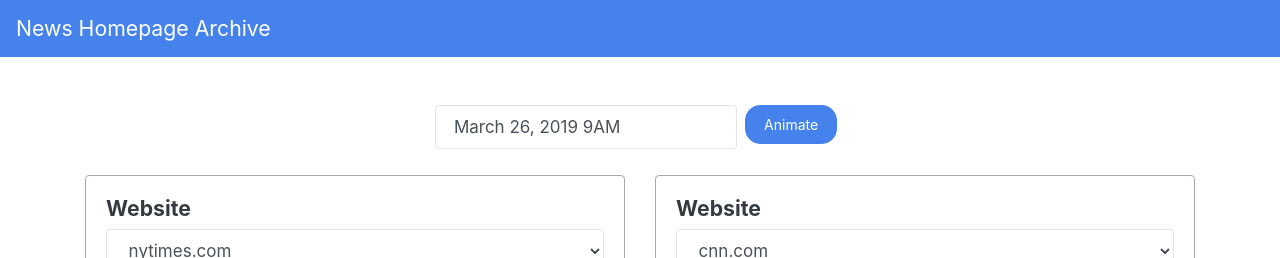
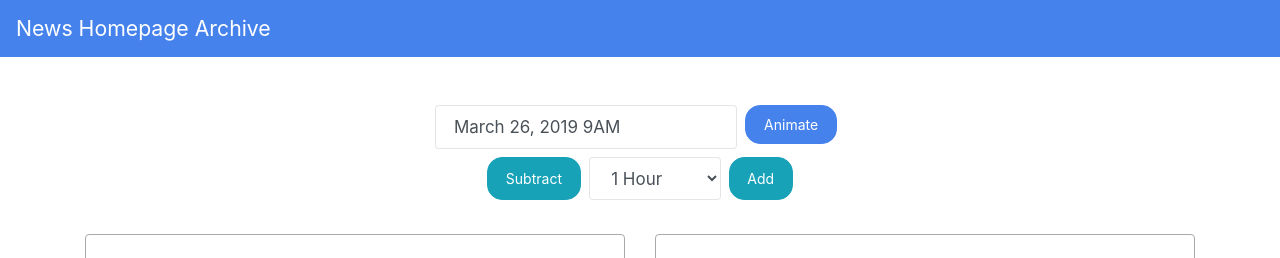
Before and after one commit to nrjones8/news-archive-explorer, a React (Create React App) app: page / in a window 1280 px wide. Shown: the top 258 px of the page. Built offline with nearby package versions, Linux system fonts and the light colour scheme.

Commit message:
Add interval button thing, doesn't actually do anything yet

```diff
--- a/src/App.js
+++ b/src/App.js
@@ -22,12 +22,17 @@ const MAX_DATE = new Date();
 const ANIMATION_START_TEXT = "Animate";
 const ANIMATION_PAUSE_TEXT = "Pause";
 
+const INTERVAL_1_HOUR = '1 Hour';
+const INTERVAL_4_HOURS = '4 Hours';
+const INTERVAL_24_HOURS = '24 Hours';
+
 
 class App extends Component {
   constructor(props) {
     super(props);
 
     this.handleDayChange = this.handleDayChange.bind(this);
+    this.handleTimeIntervalChange = this.handleTimeIntervalChange.bind(this);
     this.handleAnimationToggle = this.handleAnimationToggle.bind(this);
 
     const queryParams = queryString.parse(props.location.search);
@@ -82,11 +87,17 @@ class App extends Component {
       // do we need to clearInterval..?
       // https://reactjs.org/docs/state-and-lifecycle.html#adding-lifecycle-methods-to-a-class
       timer: null,
+      // 4 hours seems like reasonable default
+      timeInterval: INTERVAL_4_HOURS,
     };
   }
 
   handleDayChange(newDay) {
     this.setState({yearMonthDay: newDay});
+  }
+
+  handleTimeIntervalChange(newInterval) {
+    this.setState({timeInterval: newInterval});
   }
 
   handleAnimationToggle(event) {
@@ -166,10 +177,29 @@ class App extends Component {
             {/* TODO - "share current view" button */}
 
           </div>
+
+          <div className="form-row justify-content-md-center py-2">
+            {/* TODO - need Font Awesome or somethin https://www.npmjs.com/package/react-fontawesome */}
+            <button type="button" className="btn btn-info">Subtract</button>
+
+            <div className="px-2">
+              <form>
+                <select className="form-control" value={this.props.timeInterval} onChange={this.handleTimeIntervalChange}>
+                  <option value={INTERVAL_1_HOUR} key={INTERVAL_1_HOUR}>{INTERVAL_1_HOUR}</option>
+                  <option value={INTERVAL_4_HOURS} key={INTERVAL_4_HOURS}>{INTERVAL_4_HOURS}</option>
+                  <option value={INTERVAL_24_HOURS} key={INTERVAL_24_HOURS}>{INTERVAL_24_HOURS}</option>
+                </select>
+              </form>
+            </div>
+
+            <button type="button" className="btn btn-info">Add</button>
+          </div>
+
           {/* TODO I think <br> is bad so change this? */}
           <br />
           <div className="row">
             <div className="col">
+              {/* TODO - somethin somethin fix this horrible whitespace, maybe https://www.w3schools.com/cssref/css3_pr_flex.asp */}
               <div className="card-deck">
                 <ScreenshotCard
                   website={this.state.leftWebsite}
```
